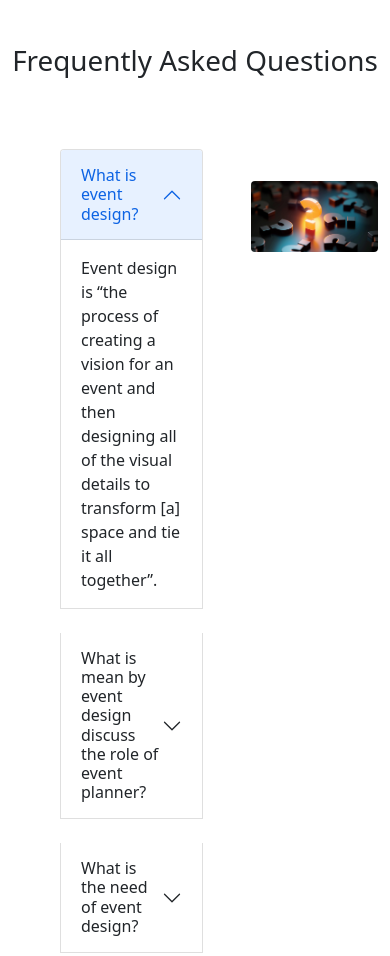
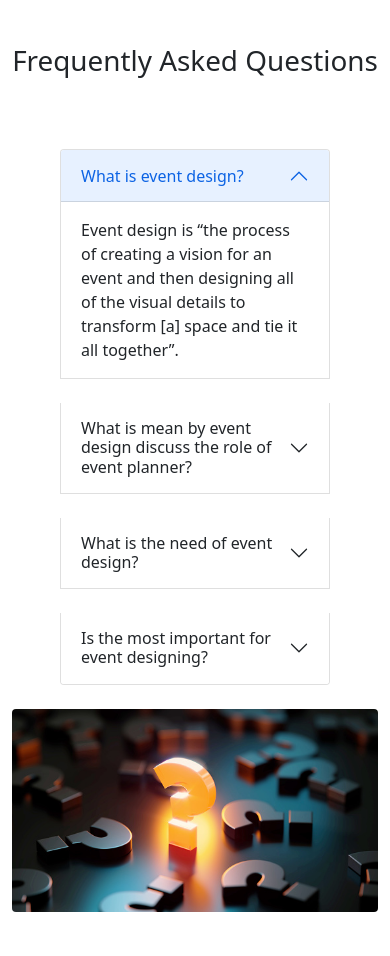
Before and after one commit to shahriarkasem/convention-center, a plain HTML site: page index.html in a window 390 px wide. Shown: the part 2720-3676 px from the top of the page. Drawn offline with Linux system fonts and the light colour scheme.

Commit message:
another problem solved

```diff
--- a/css/customstyle.css
+++ b/css/customstyle.css
@@ -13,3 +13,9 @@
     text-decoration: none;
     color: blue;
 }
+@media only screen and (max-width:688px) {
+    .q-section{
+        display: flex;
+        flex-wrap: wrap;
+    }
+}
--- a/index.html
+++ b/index.html
@@ -215,7 +215,7 @@
             <div class="text-center pb-5">
                 <h1>Frequently Asked Questions</h1>
             </div>
-            <div class="d-flex justify-content-between">
+            <div class="q-section d-flex justify-content-between">
                 <div class="w-100 px-5 py-3">
                     <div class="accordion" id="accordionPanelsStayOpenExample">
                         <div class="accordion-item">
@@ -288,7 +288,7 @@
                         </div>
                     </div>
                 </div>
-                <div class="mt-5">
+                <div class="w-100 mt-2">
                     <img class="img-fluid rounded" src="media/images/img-section/img-section-question-2.png" alt="">
                 </div>
             </div>
```
